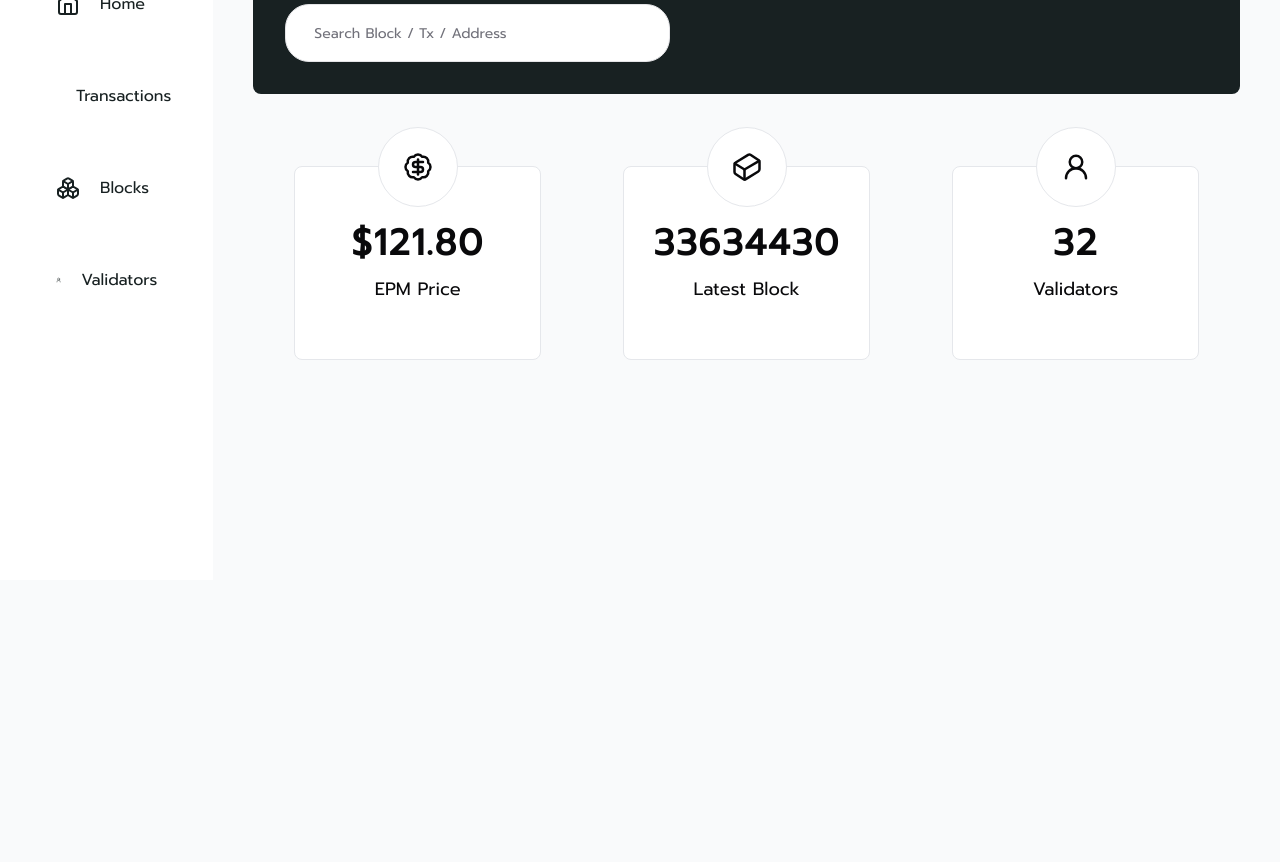
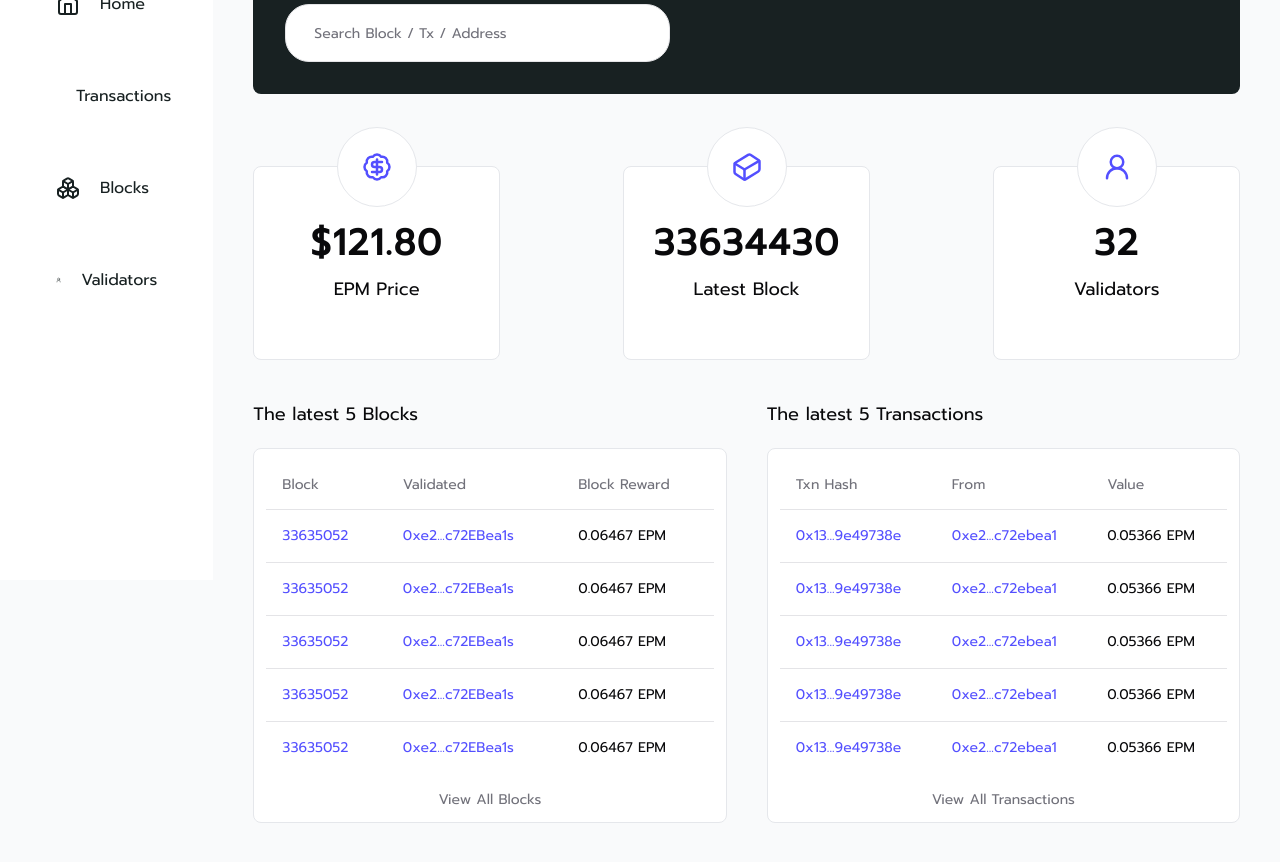
Before and after one commit to canccevik/epimon, a Next.js app in the folder apps/episcan/: page / in a window 1280 px wide. Shown: the part 220-1082 px from the top of the page. Before the commit the page ends 800 px from the top, so only its background shows below. Built offline with nearby package versions, Linux system fonts and the light colour scheme.

Commit message:
feat(es): add recent transactions section

```diff
--- a/apps/episcan/src/app/(app)/page.tsx
+++ b/apps/episcan/src/app/(app)/page.tsx
@@ -1,17 +1,173 @@
 import { BadgeDollarSign, Cuboid, User2 } from 'lucide-react'
 import SearchBanner from './search-banner'
 import InfoCard from '@/components/info-card'
+import {
+  Table,
+  TableBody,
+  TableCaption,
+  TableCell,
+  TableHead,
+  TableHeader,
+  TableRow
+} from '@/components/ui/table'
+import Link from 'next/link'
 
 export default function Home() {
   return (
     <div className="flex flex-col p-10 gap-y-10">
       <SearchBanner />
 
-      <div className="w-full flex justify-around mt-8">
+      <div className="w-full flex justify-between mt-8">
         <InfoCard title="$121.80" description="EPM Price" icon={<BadgeDollarSign size={30} />} />
         <InfoCard title="33634430" description="Latest Block" icon={<Cuboid size={30} />} />
         <InfoCard title="32" description="Validators" icon={<User2 size={30} />} />
       </div>
+
+      <div className="flex justify-between gap-x-10">
+        <div className="w-6/12">
+          <h1 className="text-lg">The latest 5 Blocks</h1>
+
+          <div className="mt-5 bg-white rounded-lg p-3 border-gray-200 border">
+            <Table>
+              <TableCaption>
+                <Link href={'/blocks'}>View All Blocks</Link>
+              </TableCaption>
+
+              <TableHeader>
+                <TableRow>
+                  <TableHead>Block</TableHead>
+                  <TableHead>Validated</TableHead>
+                  <TableHead>Block Reward</TableHead>
+                </TableRow>
+              </TableHeader>
+
+              <TableBody>
+                <TableRow>
+                  <TableCell className="font-medium text-[#534FFF]">33635052</TableCell>
+                  <TableCell>
+                    <a href="/" className="text-[#534FFF]">
+                      0xe2...c72EBea1s
+                    </a>
+                  </TableCell>
+                  <TableCell>0.06467 EPM</TableCell>
+                </TableRow>
+
+                <TableRow>
+                  <TableCell className="font-medium text-[#534FFF]">33635052</TableCell>
+                  <TableCell>
+                    <a href="/" className="text-[#534FFF]">
+                      0xe2...c72EBea1s
+                    </a>
+                  </TableCell>
+                  <TableCell>0.06467 EPM</TableCell>
+                </TableRow>
+
+                <TableRow>
+                  <TableCell className="font-medium text-[#534FFF]">33635052</TableCell>
+                  <TableCell>
+                    <a href="/" className="text-[#534FFF]">
+                      0xe2...c72EBea1s
+                    </a>
+                  </TableCell>
+                  <TableCell>0.06467 EPM</TableCell>
+                </TableRow>
+
+                <TableRow>
+                  <TableCell className="font-medium text-[#534FFF]">33635052</TableCell>
+                  <TableCell>
+                    <a href="/" className="text-[#534FFF]">
+                      0xe2...c72EBea1s
+                    </a>
+                  </TableCell>
+                  <TableCell>0.06467 EPM</TableCell>
+                </TableRow>
+
+                <TableRow>
+                  <TableCell className="font-medium text-[#534FFF]">33635052</TableCell>
+                  <TableCell>
+                    <a href="/" className="text-[#534FFF]">
+                      0xe2...c72EBea1s
+                    </a>
+                  </TableCell>
+                  <TableCell>0.06467 EPM</TableCell>
+                </TableRow>
+              </TableBody>
+            </Table>
+          </div>
+        </div>
+
+        <div className="w-6/12">
+          <h1 className="text-lg">The latest 5 Transactions</h1>
+
+          <div className="mt-5 bg-white rounded-lg p-3 border-gray-200 border">
+            <Table>
+              <TableCaption>
+                <Link href={'/transactions'}>View All Transactions</Link>
+              </TableCaption>
+
+              <TableHeader>
+                <TableRow>
+                  <TableHead>Txn Hash</TableHead>
+                  <TableHead>From</TableHead>
+                  <TableHead>Value</TableHead>
+                </TableRow>
+              </TableHeader>
+
+              <TableBody>
+                <TableRow>
+                  <TableCell className="font-medium text-[#534FFF]">0x13...9e49738e</TableCell>
+                  <TableCell>
+                    <a href="/" className="text-[#534FFF]">
+                      0xe2...c72ebea1
+                    </a>
+                  </TableCell>
+                  <TableCell>0.05366 EPM</TableCell>
+                </TableRow>
+
+                <TableRow>
+                  <TableCell className="font-medium text-[#534FFF]">0x13...9e49738e</TableCell>
+                  <TableCell>
+                    <a href="/" className="text-[#534FFF]">
+                      0xe2...c72ebea1
+                    </a>
+                  </TableCell>
+                  <TableCell>0.05366 EPM</TableCell>
+                </TableRow>
+
+                <TableRow>
+                  <TableCell className="font-medium text-[#534FFF]">0x13...9e49738e</TableCell>
+                  <TableCell>
+                    <a href="/" className="text-[#534FFF]">
+                      0xe2...c72ebea1
+                    </a>
+                  </TableCell>
+                  <TableCell>0.05366 EPM</TableCell>
+                </TableRow>
+
+                <TableRow>
+                  <TableCell className="font-medium text-[#534FFF]">0x13...9e49738e</TableCell>
+                  <TableCell>
+                    <a href="/" className="text-[#534FFF]">
+                      0xe2...c72ebea1
+                    </a>
+                  </TableCell>
+                  <TableCell>0.05366 EPM</TableCell>
+                </TableRow>
+
+                <TableRow>
+                  <TableCell className="font-medium text-[#534FFF]">0x13...9e49738e</TableCell>
+                  <TableCell>
+                    <a href="/" className="text-[#534FFF]">
+                      0xe2...c72ebea1
+                    </a>
+                  </TableCell>
+                  <TableCell>0.05366 EPM</TableCell>
+                </TableRow>
+              </TableBody>
+            </Table>
+          </div>
+        </div>
+      </div>
     </div>
   )
 }
--- a/apps/episcan/src/components/info-card.tsx
+++ b/apps/episcan/src/components/info-card.tsx
@@ -8,7 +8,7 @@ export default function InfoCard({ icon, title, description }: ComponentProps) {
   return (
     <div className="w-3/12 p-14 bg-white flex justify-center relative text-center rounded-lg border-gray-200 border">
       <div className="w-[80px] h-[80px] bg-white rounded-full absolute text-center -top-10 grid place-items-center border-gray-200 border">
-        {icon}
+        <div className="text-[#534FFF]">{icon}</div>
       </div>
 
       <div>
```
